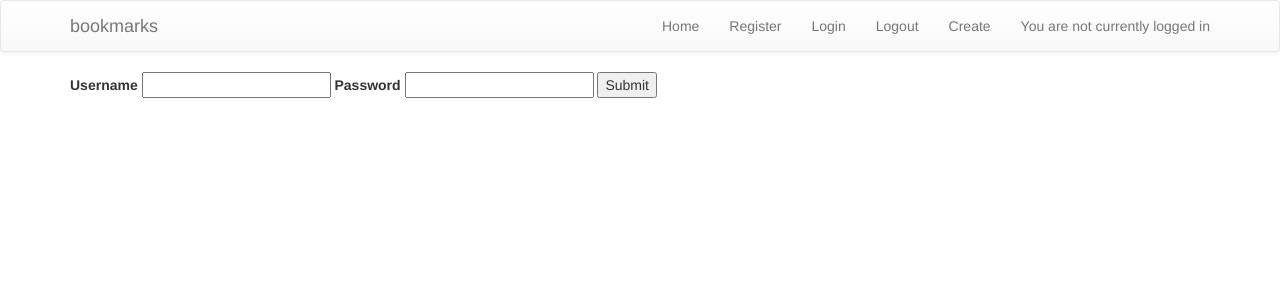
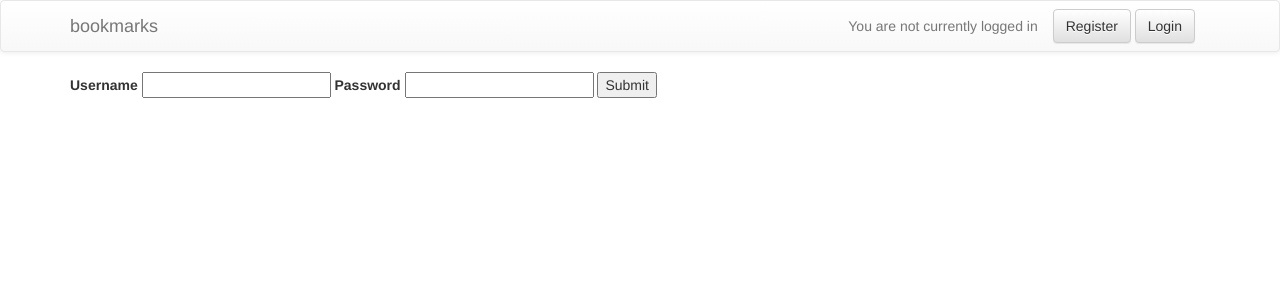
Before and after one commit to byanofsky/bookmarks, a Flask app: page /login_user/ in a window 1280 px wide. Shown: the top 300 px of the page. Run offline with Flask 2, Linux system fonts and the light colour scheme; parts of the project's set-up code (start-up, migrations or seed data) failed here and were passed over; some libraries are stand-ins or nearby versions.

Commit message:
Update nav for logged in user and anonymous user

```diff
--- a/bookmarks/templates/layout.html
+++ b/bookmarks/templates/layout.html
@@ -29,20 +29,26 @@
           <a class="navbar-brand" href="{{ url_for('front_page') }}">bookmarks</a>
         </div>
         <div id="navbar" class="collapse navbar-collapse navbar-right">
-          <ul class="nav navbar-nav">
-            <li><a href="{{ url_for('front_page') }}">Home</a></li>
-            <li><a href="{{ url_for('register_user') }}">Register</a></li>
-            <li><a href="{{ url_for('login_user') }}">Login</a></li>
-            <li><a href="{{ url_for('logout_user') }}">Logout</a></li>
-            <li><a href="{{ url_for('add_bookmark') }}">Create</a></li>
-          </ul>
-          <p class="navbar-text navbar-right">
-            {% if current_user.is_authenticated %}
-              Welcome, {{ current_user.name }}
-            {% else %}
-              You are not currently logged in
-            {% endif %}
-          </p>
+          {% if current_user.is_authenticated %}
+            <ul class="nav navbar-nav">
+              <li><a href="{{ url_for('add_bookmark') }}">Add Bookmark</a></li>
+              <li class="dropdown">
+                <a href="#" class="dropdown-toggle" data-toggle="dropdown" role="button" aria-haspopup="true" aria-expanded="false">
+                    Welcome, {{ current_user.name }}
+                  <span class="caret"></span>
+                </a>
+                <ul class="dropdown-menu">
+                    <li><a href="#">Your Bookmarks</a></li>
+                    <li role="separator" class="divider"></li>
+                    <li><a href="{{ url_for('logout_user') }}">Logout</a></li>
+                </ul>
+              </li>
+            </ul>
+          {% else %}
+            <p class="navbar-text">You are not currently logged in</p>
+            <a href="{{ url_for('register_user') }}" class="btn btn-default navbar-btn" role="button">Register</a>
+            <a href="{{ url_for('login_user') }}" class="btn btn-default navbar-btn" role="button">Login</a>
+          {% endif %}
         </div><!--/.nav-collapse -->
       </div>
     </nav>
```
